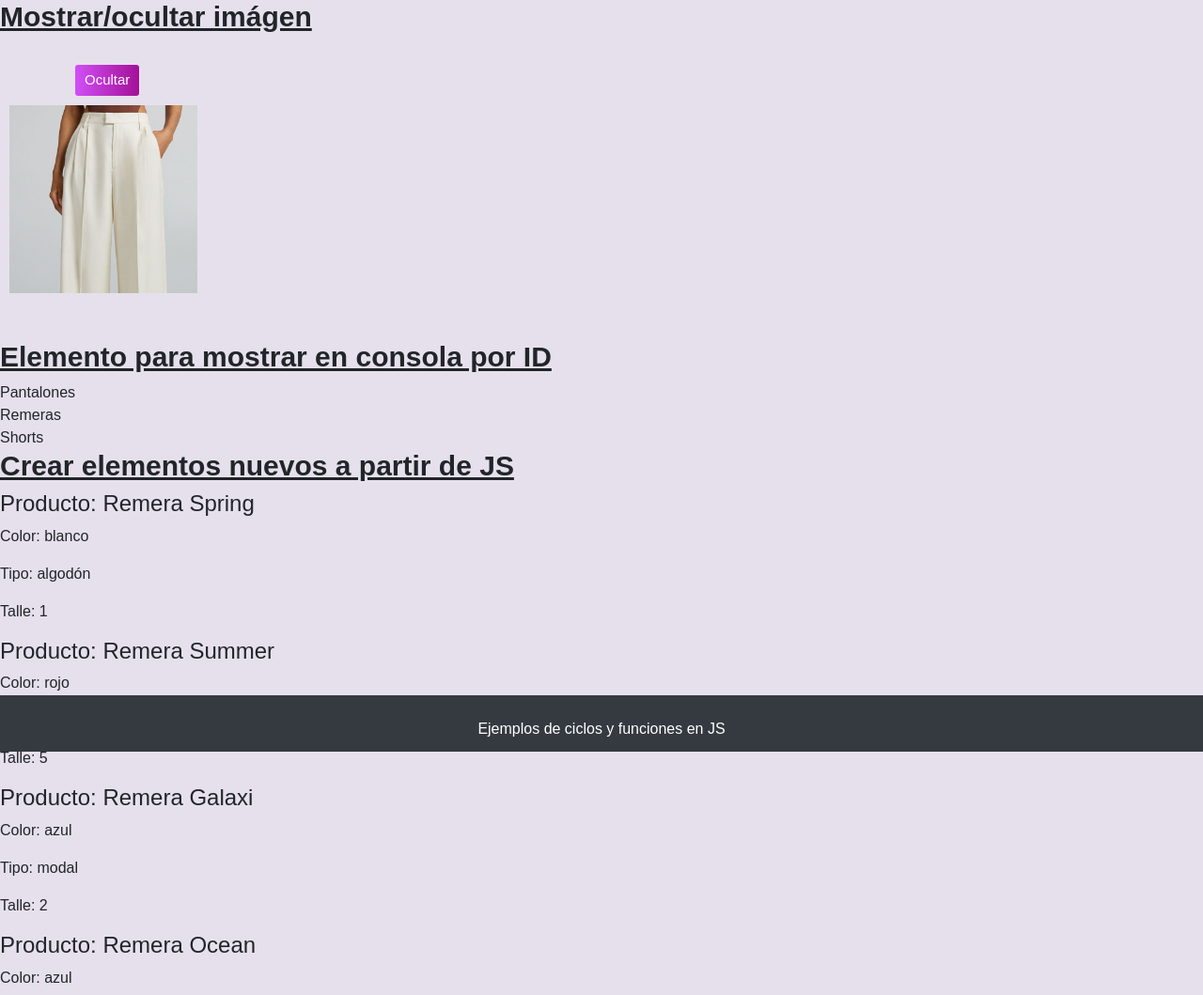
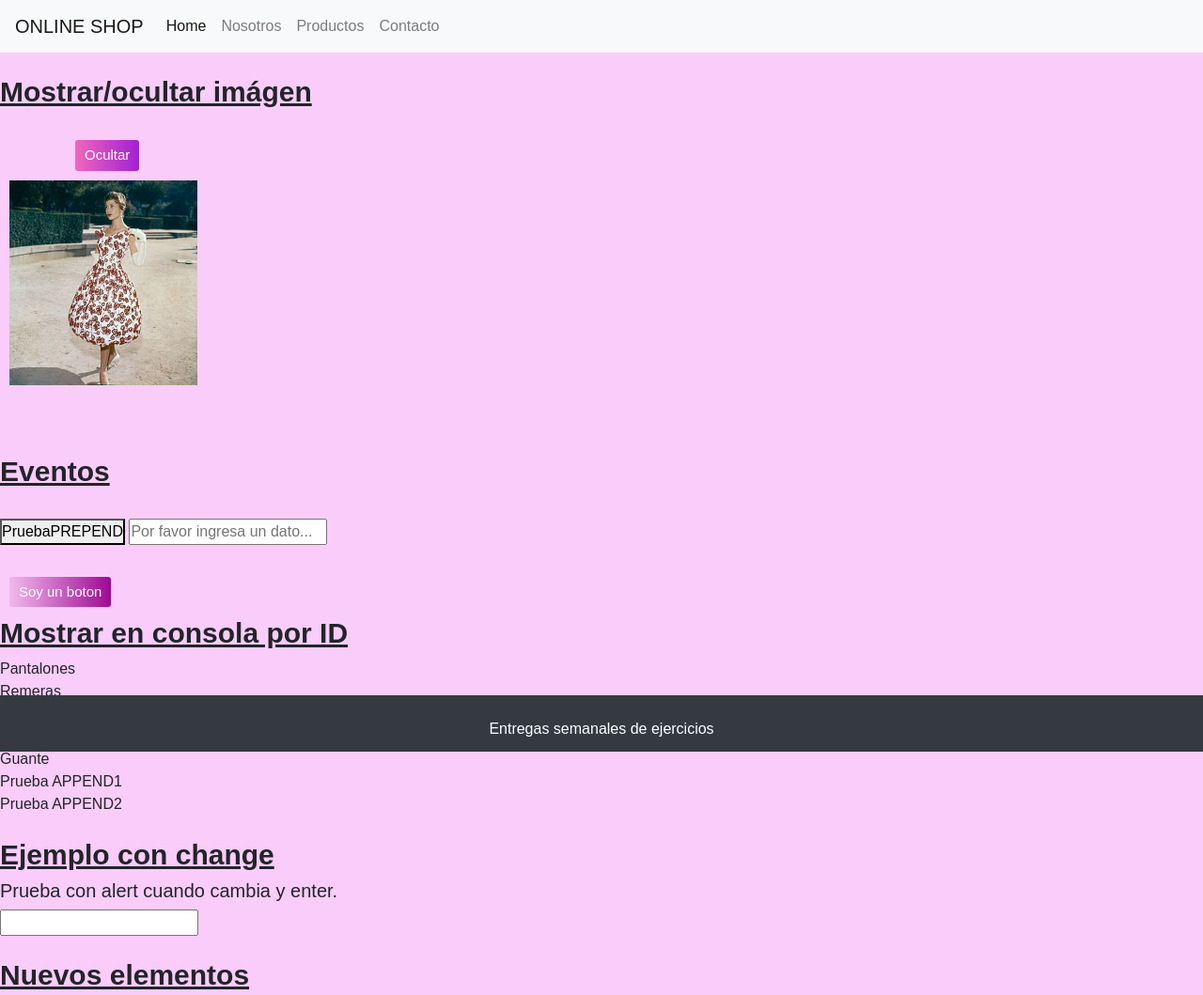
Before and after one commit to Vaneessa/RepoJS, a plain HTML site: page index.html in a window 1280 px wide. Shown: the top 1059 px of the page at 94% size. Drawn offline with nearby package versions, Linux system fonts and the light colour scheme.

Commit message:
Pruebas con jquery

```diff
--- a/CSS/style.css
+++ b/CSS/style.css
@@ -7,7 +7,7 @@
 
 body {
   font-family: Montserrat, sans-serif;
-    background-color:#e6e0ec;
+  background-color:#faccfa;
 
 }
 
@@ -23,7 +23,7 @@ body {
   font-size: large;
   text-align: center;
   border-style:hidden;
-    background-color: rgb(194, 41, 194);
+  background-color: rgb(84, 233, 196);
 }
 
 
@@ -40,9 +40,20 @@ body {
     font-weight: bold;
 }
 
-  button{
-    background: linear-gradient(to  right,#d04ff7,#a31097);
-    border:none;
+#boton{
+  background: linear-gradient(to  right,#f1b9ed,#9e0a92);
+  border:violet;
+  font-size: 15px;
+  color: white;
+  border-radius: 3px;
+  margin: 10px;
+  padding: 5px 10px 5px 10px;
+
+}
+
+#pe{
+  background: linear-gradient(to  right,#f066bb,#a121d4);
+  border:violet;
   font-size: 15px;
   color: white;
   border-radius: 3px;
@@ -54,7 +65,7 @@ body {
   padding: 15px 10px 50px 10px
 }
 
-  .pantalones-img{
+.vestido-img{
   width: 200px;
 
 }
--- a/JS/ejercicios.js
+++ b/JS/ejercicios.js
@@ -34,8 +34,25 @@ const pantalon = { estilo: "Foxy",
                    tela: "jean",
                    color: "rojo"};
 
-console.log(pantalon.talle);
-console.log(pantalon.estilo.toUpperCase());
+
+const pantalon1 = { estilo: "Flower",
+                   talle: 36,
+                   tela: "jean",
+                   color: "azul"};
+
+const pantalon4 = { estilo: "Summer",
+                   talle: 28,
+                   tela: "jean",
+                   color: "amarillo"};
+
+const pantalon3 = { estilo: "Spring",
+                   talle: 39,
+                   tela: "jean",
+                   color: "rojo"};
+
+console.log(pantalon3.talle);
+console.log(pantalon1.tela);
+console.log(pantalon4.estilo.toUpperCase());
 
 
 //Ej2
@@ -142,9 +159,9 @@ function miFuncion() {
 
 //EJ4 Mostrar por consola a partir de elementos del HTML por id O class
 
-let div = document.getElementById("uno");
+
 let h2 = document.getElementById("texto");
-console.log(div.innerHTML);
+
 console.log(h2.innerHTML);
 
 let probando = document.getElementsByClassName("pruebo");
@@ -171,3 +188,41 @@ let plantillaEjemplo  = `Estilo: ${pantalon.estilo} Talle: ${pantalon.talle} Tel
 console.log(plantillaEjemplo);
 
 //-----------------------------------------Fin -Entrega STORAGE, JSON y DOM clase 28/08-------------------------------//
+
+// Eventos ejemplos con input y boton
+
+function mostrarIngreso() {
+   document.getElementById("ingreso").innerHTML = "Ingresaste el siguiente dato: " + document.getElementById("input").value;
+ }
+
+
+ let boton = document.getElementById("boton");
+ boton.onclick = () => {console.log("El usuario hizo un click")};
+ boton.onmousemove = () => {console.log("El usuario paso el mouse por el boton")}
+
+
+ //------------------------------------------Pruebas incorporando JQUERY ----------------------------------------------------//
+
+ //EJ1
+
+ $( document ).ready(function() {
+   console.log('Ya se encuentra listo el DOM.');
+});
+
+//EJ2 agregar un elemento a EVENTOS (append)
+
+ $('#prueboJQ').append("<div>Prueba APPEND1</div>", "<div>Prueba APPEND2</div>" );
+
+ //EJ3 agregar un elemento a EVENTOS (prepend)
+
+ $("#mostrarIng").prepend('<button id="botonUno">PruebaPREPEND</button>');
+
+ $("#botonUno").click(function () {
+     console.log(this);
+ });
+
+ //EJ 4 con change
+
+ $('#campoID').change(function(){
+   alert('Se muestra esta alerta cuando cambia el valor del campo con el id "campoID"');
+});
--- a/index.html
+++ b/index.html
@@ -17,6 +17,33 @@
   </head>
 
   <body>
+
+    <!-- Comienzo Nav -->
+
+  <nav class="navbar navbar-expand-lg navbar-light bg-light">
+    <a class="navbar-brand" href="#">ONLINE SHOP</a>
+    <button class="navbar-toggler" type="button" data-toggle="collapse" data-target="#navbarNavDropdown" aria-controls="navbarNavDropdown" aria-expanded="false" aria-label="Toggle navigation">
+      <span class="navbar-toggler-icon"></span>
+    </button>
+    <div class="collapse navbar-collapse" id="navbarNavDropdown">
+      <ul class="navbar-nav">
+        <li class="nav-item active">
+          <a class="nav-link" href="index.html">Home <span class="sr-only">(current)</span></a>
+        </li>
+        <li class="nav-item">
+          <a class="nav-link" href="#">Nosotros</a>
+        </li>
+        <li class="nav-item dropdown">
+          <a class="nav-link" href="#">Productos</a>
+        </li>
+        <li class="nav-item">
+          <a class="nav-link" href="#">Contacto</a>
+        </li>
+      </ul>
+    </div>
+  </nav>
+
+  <!-- Fin Nav-->
 
     <!-- Prueba con función en el form
 
@@ -47,42 +74,67 @@
 
      Fin prueba con función en el form-->
 
-    <!--------------------------------------Entrega STORAGE, JSON y DOM clase 28/08---------------------------------->
+    <!--------------------------------------------------- Contenido -------------------------------------------------->
+
+
+    <br>
     <div id="uno">
       <h2 id="texto">Mostrar/ocultar imágen</h2>
     </div>
 
     <div class="content">
-        <button onclick="miFuncion()">Ocultar</button>
+      <button onclick="miFuncion()" id="pe">Ocultar</button>
       <div id="ropa">
-          <img src="IMG/pantalonesBlancos.jpg" class="pantalones-img">
+        <img src="IMG/vestido.jpg" class="vestido-img">
       </div>
     </div>
 
-      <h2> Elemento para mostrar en consola por ID</h2>
+    <br>
+    <h2>Eventos</h2>
+    <br>
+    <div id="mostrarIng">
+      <input type="text" placeholder="Por favor ingresa un dato..." onkeyup="mostrarIngreso()" id="input"><br><br>
+      <div id="ingreso"></div>
+      <button id="boton">Soy un boton</button>
+    </div>
 
-      <div>
+    <h2> Mostrar en consola por ID</h2>
+
+    <div id="prueboJQ">
       <div class="pruebo">Pantalones</div>
       <div class="pruebo">Remeras</div>
       <div class="pruebo">Shorts</div>
+      <div class="pruebo">Bufanda</div>
+      <div class="pruebo">Guante</div>
     </div>
+    <br>
 
-      <h2>Crear elementos nuevos a partir de JS</h2>
+    <h2>Ejemplo con change</h2>
+
+    <div>
+      <h5>Prueba con alert cuando cambia y enter.</h5>
+      <input type="text" id="campoID" />
+    </div>
+    <br>
+
+    <h2>Nuevos elementos</h2>
+    <br>
 
 
 
-     <!--------------------------------------Entrega STORAGE, JSON y DOM clase 28/08----------------------------------->
+  <!---------------------------------------------- Fin Contenido  -------------------------------------------------->
 
      <!--Comienzo Footer-->
 
       <div class="bg-dark text-white">
-      <p class="text-center p-4 m-0">Ejemplos de ciclos y funciones en JS</p>
+      <p class="text-center p-4 m-0">Entregas semanales de ejercicios</p>
       </div>
 
   <!--Fin Footer-->
 
   <!--Archivo JS-->
 
+    <script src="https://code.jquery.com/jquery-3.6.0.min.js"></script>
     <script src="js/ejercicios.js"></script>
 
   </body>
```
Also changed, not shown: IMG/vestido.jpg (added). Lines whose indentation alone changed are shown as unchanged.
